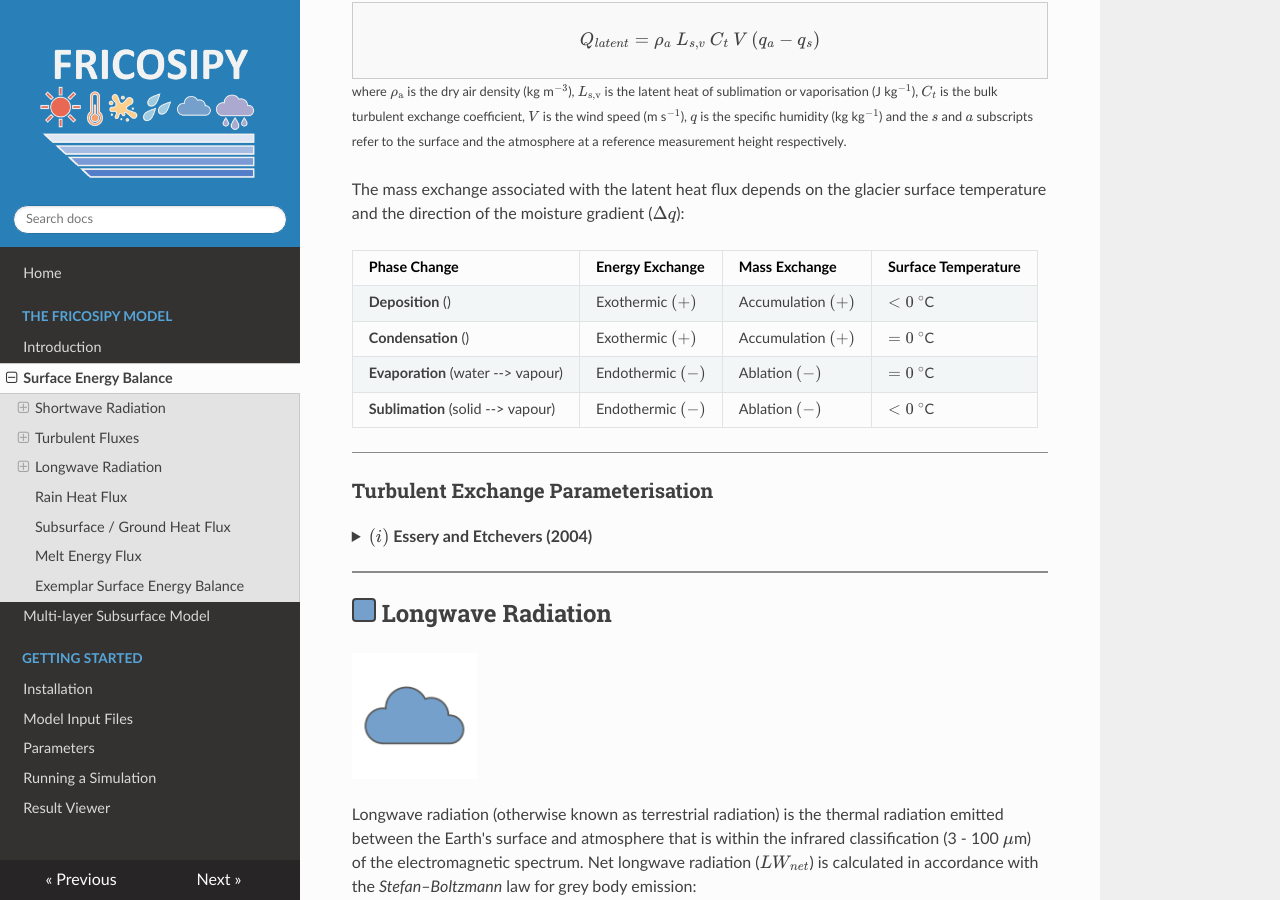
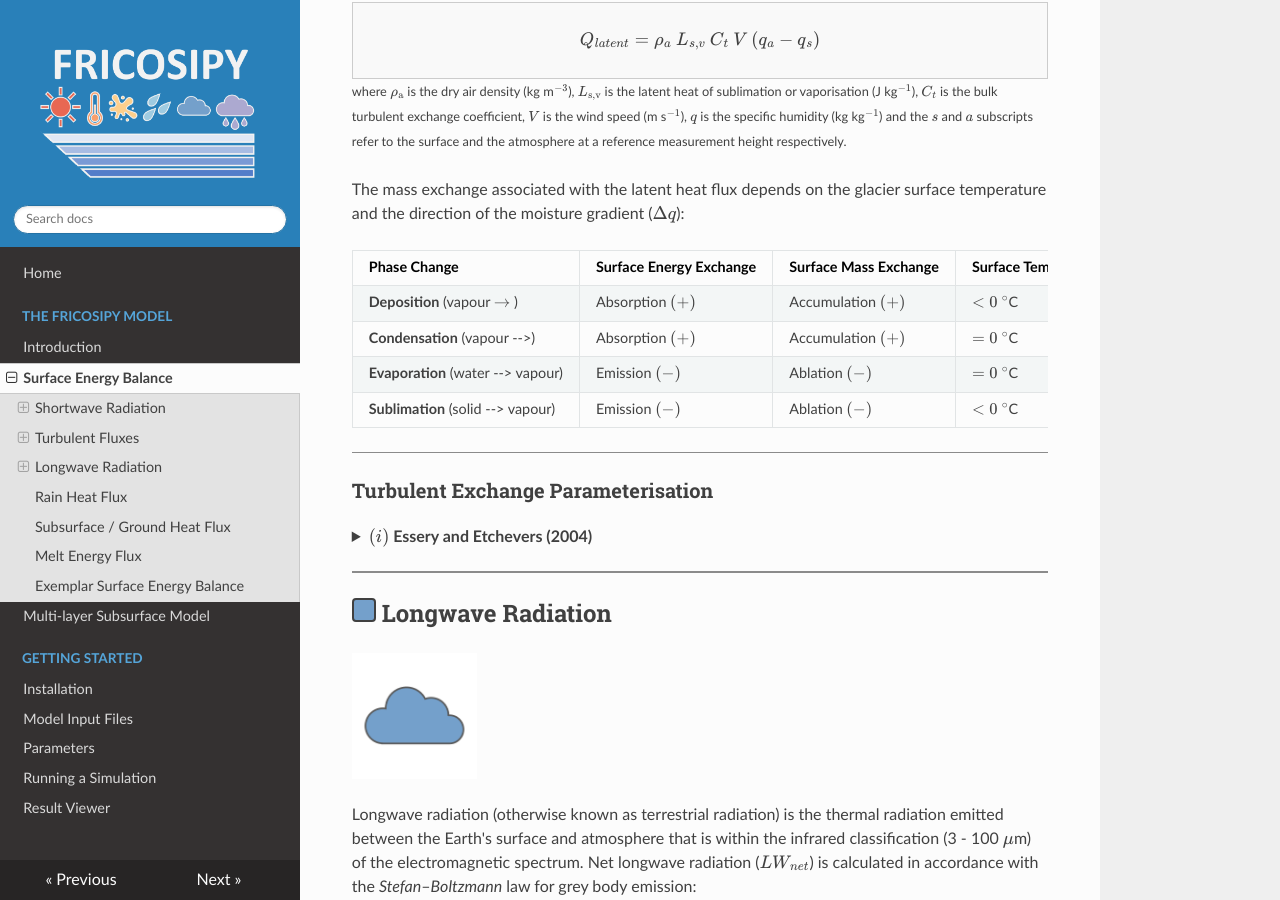
Before and after one commit to MarcusGastaldello/FRICOSIPY, an MkDocs documentation site: the page built from docs/surface_energy_balance.md, in a window 1280 px wide and 900 px high, scrolled down 3937 px. Built offline with MkDocs 1.6.1, drawn with Linux system fonts in a browser that asks for light colours; nearby versions of some CDN libraries.

Commit message:
Update surface_energy_balance.md

```diff
--- a/docs/surface_energy_balance.md
+++ b/docs/surface_energy_balance.md
@@ -177,12 +177,12 @@ $$
 
 The mass exchange associated with the latent heat flux depends on the glacier surface temperature and the direction of the moisture gradient ($\Delta q$):
 
-| Phase Change | Energy Exchange | Mass Exchange | Surface Temperature |
+| Phase Change | Surface Energy Exchange | Surface Mass Exchange | Surface Temperature |
 |-----------|----------|-----------|------------|
-| **Deposition** () | Exothermic $(+)$ | Accumulation $(+)$ | $< 0$ $^\circ$C |
-| **Condensation** () | Exothermic $(+)$ | Accumulation $(+)$ | $= 0$ $^\circ$C |
-| **Evaporation** (water --> vapour) | Endothermic $(-)$ | Ablation $(-)$ | $= 0$ $^\circ$C |
-| **Sublimation** (solid --> vapour) | Endothermic $(-)$ | Ablation $(-)$ | $< 0$ $^\circ$C |
+| **Deposition** (vapour $\rightarrow$ ) | Absorption $(+)$ | Accumulation $(+)$ | $< 0$ $^\circ$C |
+| **Condensation** (vapour -->) | Absorption $(+)$ | Accumulation $(+)$ | $= 0$ $^\circ$C |
+| **Evaporation** (water --> vapour) | Emission $(-)$ | Ablation $(-)$ | $= 0$ $^\circ$C |
+| **Sublimation** (solid --> vapour) | Emission $(-)$ | Ablation $(-)$ | $< 0$ $^\circ$C |
 
 <hr style="height:1px; background-color:#8b8b8b; border:none;" />
 
```
